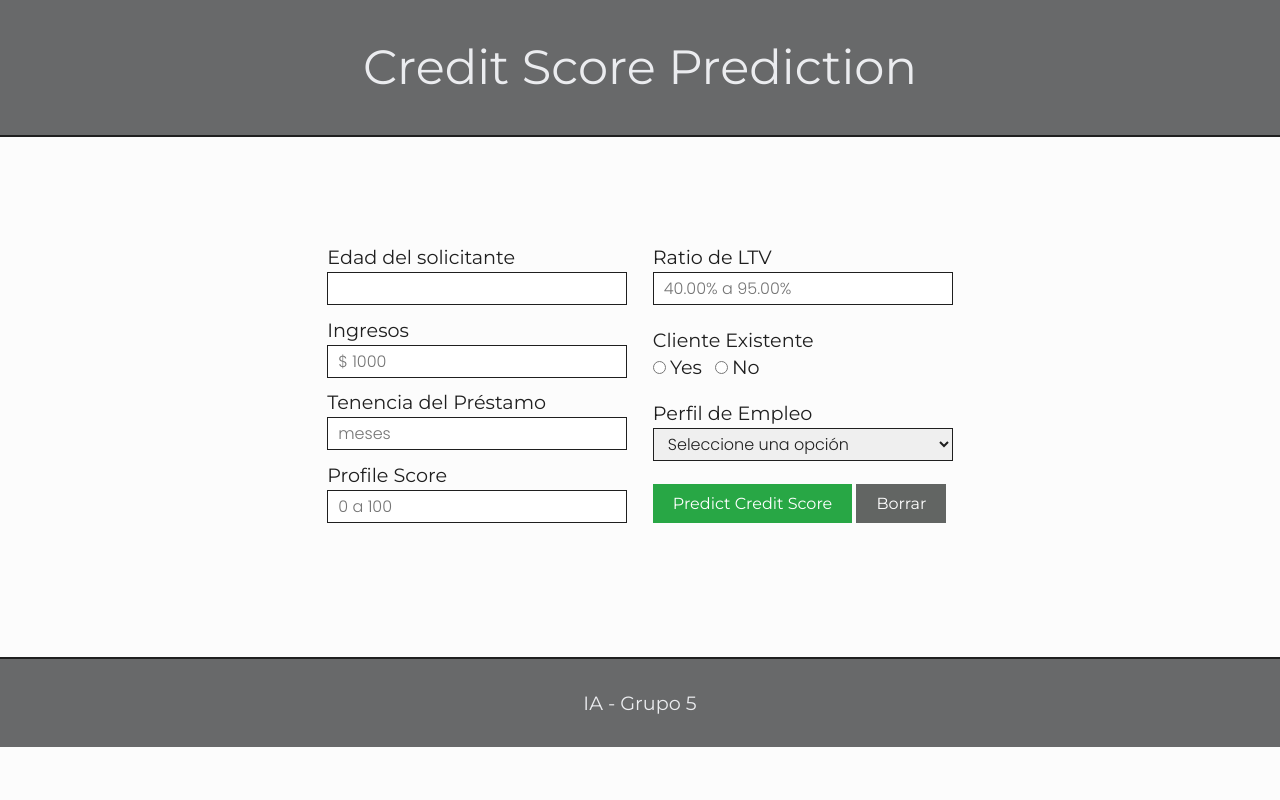
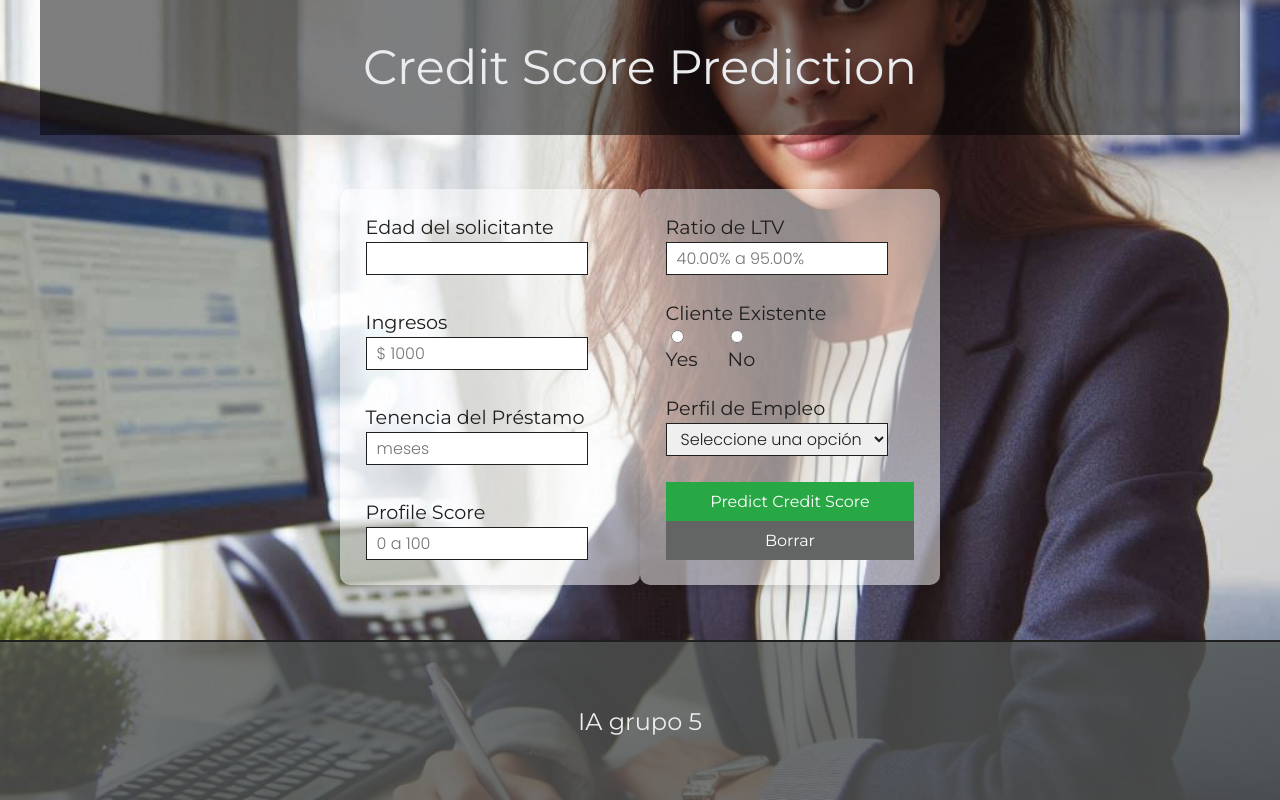
Before and after one commit to eosuna85/proyecto-ia-score-credit, a plain HTML site: page templates/index.html in a window 1280 px wide. Drawn offline with Linux system fonts and the light colour scheme.

Commit message:
Espero que sea de su agrado el front Aguardo sus comentarios chicas IA

```diff
--- a/static/css/styles.css
+++ b/static/css/styles.css
@@ -61,11 +61,22 @@
 html {
     font-family: var(--base-font-family);
     color: var(--dark-solid-1);
+    height: 100%;
 }
 
 body {
-    background-color: #fcfcfc;
+    background-image: url("/proyecto-ia-score-credit/static/assets/img/scoreimag1.jfif");
+    background-size: cover;
+    background-position: center;
+    background-repeat: no-repeat;
+    font-family: var(--base-font-family);
+    color: var(--dark-solid-1);
     position: relative;
+    margin: 0;
+    padding: 0;
+    min-height: 100vh;
+    display: flex;
+    flex-direction: column;
 }
 
 a {
@@ -96,7 +107,6 @@ button {
     cursor: pointer;
 }
 
-
 .container {
     max-width: 1200px;
     margin: 0 auto;
@@ -105,8 +115,12 @@ button {
 /* + HEADER */
 
 header {
-    background-color: var(--dark-solid-3);
-    border-bottom: 2px solid var(--dark-solid-1);
+    /*background-image: url('assets/scoreimag1.jfif'); /* Misma imagen que el body */
+    background-size: cover;
+    background-position: center;
+    background-repeat: no-repeat;
+   /* border-bottom: 2px solid var(--dark-solid-1);*/
+    position: relative; /* Asegura que el contenido del header se sitúe sobre la imagen de fondo */
 }
 
 .header__estilo {
@@ -114,6 +128,9 @@ header {
     align-items: center;
     justify-content: center;
     padding: var(--spacing-24);
+    background-color: rgba(0, 0, 0, 0.5); /* Fondo semitransparente */
+    width: 100%;
+    height: 100%;
 }
 
 .header__title {
@@ -130,28 +147,29 @@ main {
     justify-content: center;
     gap: var(--spacing-16);
     padding: var(--spacing-24);
-    height: 520px;
+    flex: 1;
 }
 
 main h2 {
     font-weight: 500;
     font-size: var(--font-large);
-
 }
 
 .formulario__grid {
-    display: grid;
-    grid-template-columns: repeat(2, 1fr);
-    gap: var(--spacing-16);
-    justify-content: space-between;
+    display: flex;
+    justify-content: center;
 }
 
 .formulario__estilo {
     display: flex;
     flex-direction: column;
     justify-content: space-between;
-    gap: var(--spacing-8);
-    width: 300px;
+    gap: var(--spacing-16); /* Ajusta el gap entre los elementos */
+    width: 300px; /* Ancho ajustado al tamaño original */
+    background-color: rgba(255, 255, 255, 0.5); /* Fondo transparente */
+    padding: var(--spacing-16); /* Espaciado interno */
+    border-radius: 10px; /* Bordes redondeados */
+    box-shadow: 0 4px 8px rgba(0, 0, 0, 0.1); /* Sombra para el recuadro */
 }
 
 .formulario__estilo__div {
@@ -176,10 +194,10 @@ select {
     font-family: var(--alternative-font-family);
     font-size: var(--font-small);
     font-weight: 300;
-    /* border-radius: 5px; */
     border: 1px solid var(--dark-solid-1);
     padding: 3px 10px;
     color: var(--dark-solid-1);
+    width: calc(100% - 26px); /* Asegura que el ancho se ajuste dentro del recuadro */
 }
 
 input[type=number]::-webkit-outer-spin-button,
@@ -196,8 +214,8 @@ input[type=number]::-webkit-inner-spin-button {
     background-color: #28a745;
     color: white;
     border: none;
-    /* border-radius: 5px; */
     cursor: pointer;
+    width: 100%; /* Ajusta el botón al ancho del recuadro */
 }
 
 #botonPredict:hover {
@@ -212,21 +230,21 @@ input[type=number]::-webkit-inner-spin-button {
     background-color: #626563;
     color: white;
     border: none;
-    /* border-radius: 5px; */
     cursor: pointer;
+    width: 100%; /* Ajusta el botón al ancho del recuadro */
 }
 
 #botonBorrar:hover {
     background-color: #3b3e3b;
 }
 
-#incorrecto{
+#incorrecto {
     border: var(--rechazado-color) 1px solid;
 }
 
 /* + FOOTER */
 footer {
-    background-color: var(--dark-solid-3);
+    background-color: #4f5251cb; /* Fondo blanco para el footer */
     border-top: 2px solid var(--dark-solid-1);
     font-size: var(--font-medium);
     font-weight: 400;
@@ -235,4 +253,9 @@ footer {
     align-items: center;
     justify-content: center;
     padding: var(--spacing-20);
+    height: var(--spacing-100);
+    flex-shrink: 0;
 }
+.footer-text {
+    font-size: 3dvb; /* Ajusta el tamaño según tus necesidades */
+    color: var(--light-font-solid);
--- a/templates/index.html
+++ b/templates/index.html
@@ -70,5 +70,5 @@
         </form>
     </main>
     <footer>
-        <p>IA - Grupo 5</p>
+        <span class="footer-text">IA grupo 5</span>
     </footer>
```
Also changed, not shown: static/assets/img/scoreimag1.jfif (added).
